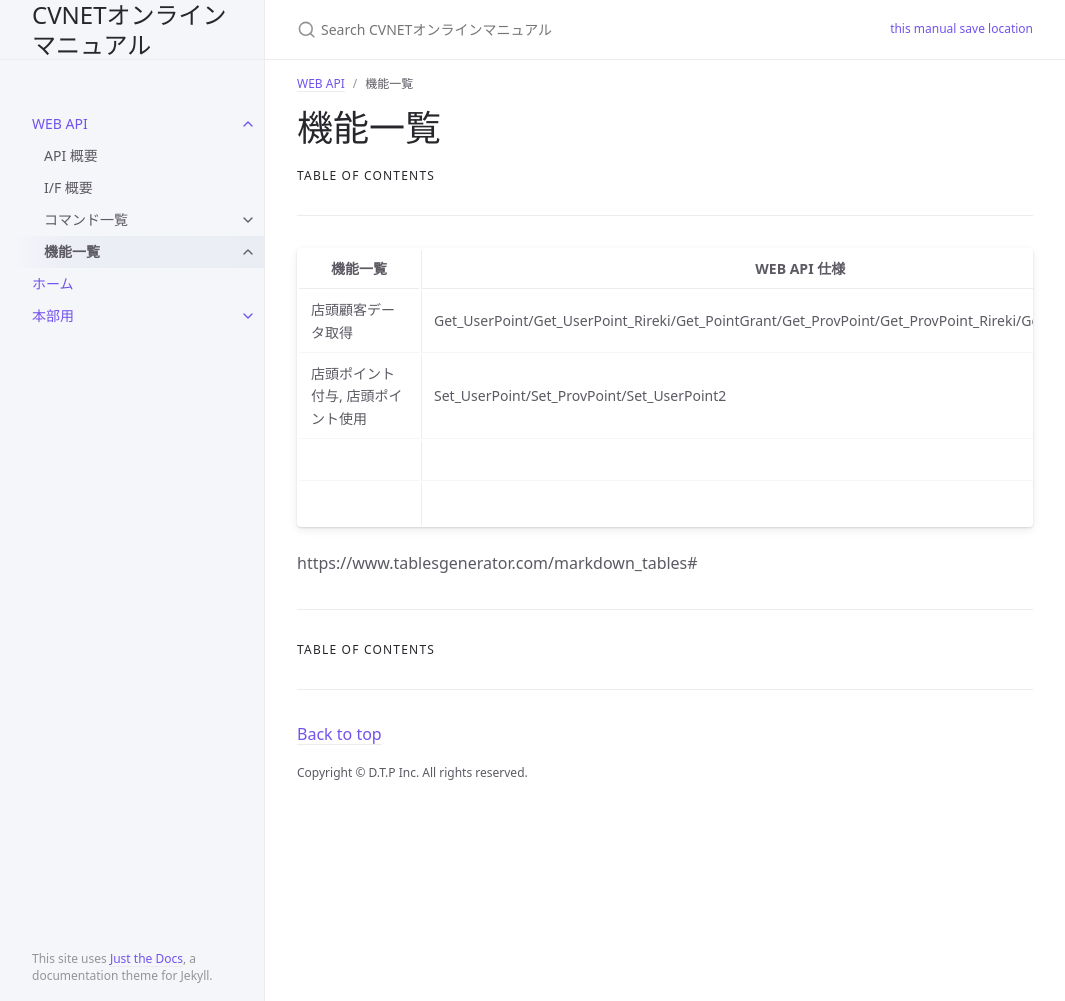
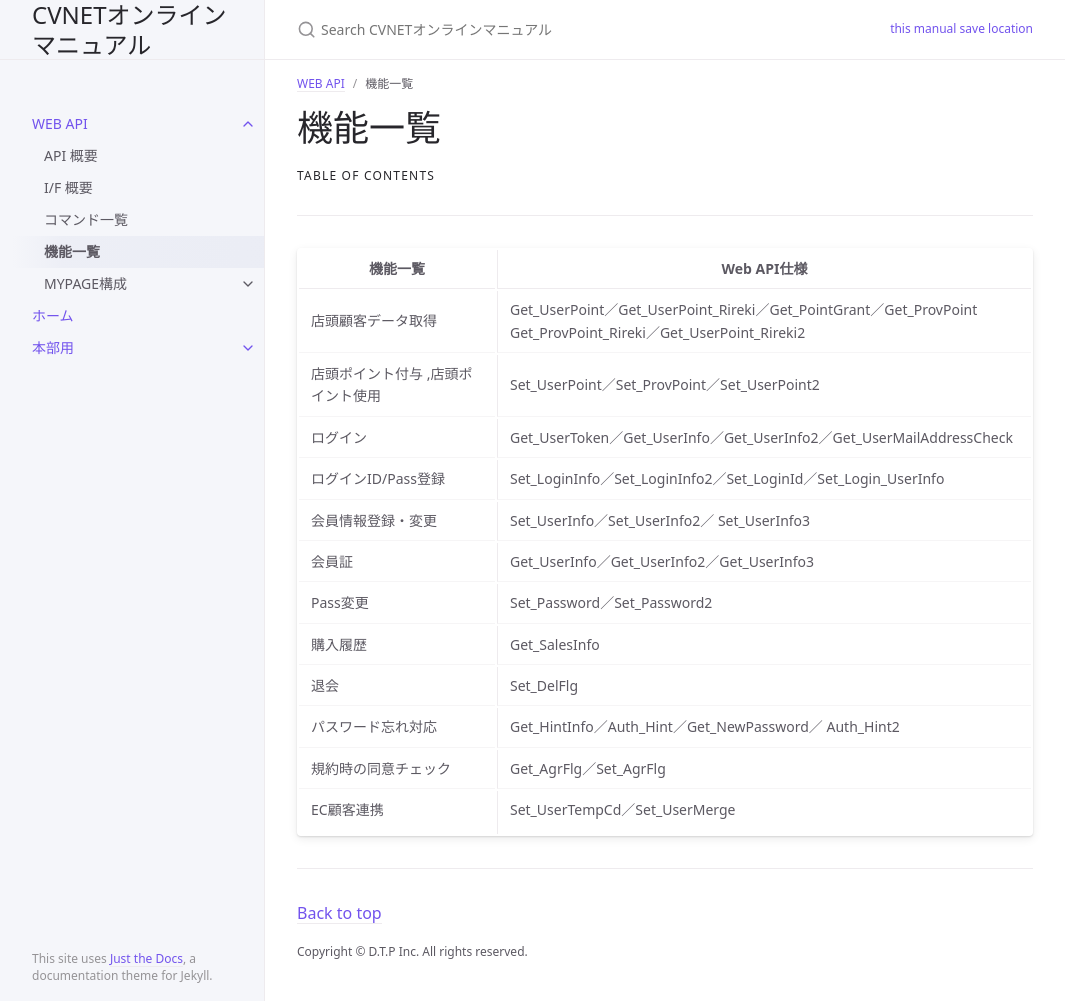
Before and after one commit to noor-klcv/cvnet_manual, a Jekyll site: the page built from DOCS/API/4. 機能一覧.md, in a window 1280 px wide and 1001 px high. Shown: the whole window, without its empty margins (107-1172 px from the left). Built offline with Jekyll 4.4.1, drawn with Linux system fonts in a browser that asks for light colours.

```diff
--- a/DOCS/API/4. 機能一覧.md
+++ b/DOCS/API/4. 機能一覧.md
@@ -20,13 +20,17 @@ permalink: /API/4
 
 ---
 
-| 機能一覧                           	| WEB API 仕様                                                                                               	|
-|------------------------------------	|------------------------------------------------------------------------------------------------------------	|
-| 店頭顧客データ取得                 	| Get_UserPoint/Get_UserPoint_Rireki/Get_PointGrant/Get_ProvPoint/Get_ProvPoint_Rireki/Get_UserPoint_Rireki2 	|
-| 店頭ポイント付与, 店頭ポイント使用 	| Set_UserPoint/Set_ProvPoint/Set_UserPoint2                                                                 	|
-|                                    	|                                                                                                            	|
-|                                    	|                                                                                                            	|
-
-
-
-https://www.tablesgenerator.com/markdown_tables#
+| 機能一覧                           | Web API仕様                                                                                                               |
+|------------------------------------|---------------------------------------------------------------------------------------------------------------------------|
+| 店頭顧客データ取得                 |     Get_UserPoint／Get_UserPoint_Rireki／Get_PointGrant／Get_ProvPoint     Get_ProvPoint_Rireki／Get_UserPoint_Rireki2    |
+| 店頭ポイント付与 ,店頭ポイント使用 |     Set_UserPoint／Set_ProvPoint／Set_UserPoint2                                                                          |
+| ログイン                           |     Get_UserToken／Get_UserInfo／Get_UserInfo2／Get_UserMailAddressCheck                                                  |
+| ログインID/Pass登録                |     Set_LoginInfo／Set_LoginInfo2／Set_LoginId／Set_Login_UserInfo                                                        |
+| 会員情報登録・変更                 |     Set_UserInfo／Set_UserInfo2／ Set_UserInfo3                                                                           |
+| 会員証                             |     Get_UserInfo／Get_UserInfo2／Get_UserInfo3                                                                            |
+| Pass変更                           |     Set_Password／Set_Password2                                                                                           |
+| 購入履歴                           |     Get_SalesInfo                                                                                                         |
+| 退会                               |     Set_DelFlg                                                                                                            |
+| パスワード忘れ対応                 |     Get_HintInfo／Auth_Hint／Get_NewPassword／ Auth_Hint2                                                                 |
+| 規約時の同意チェック               |     Get_AgrFlg／Set_AgrFlg                                                                                                |
+| EC顧客連携                         |     Set_UserTempCd／Set_UserMerge                                                                                         |
```
Also changed, not shown: other parts of DOCS/API/4. 機能一覧.md (+1 -1 lines), DOCS/API/2. IF 概要.md (+2 -2 lines), DOCS/API/3. コマンド一覧.md (+1 -1 lines), DOCS/API/5. MYPAGE構成.md (added, +28 -0 lines), img/API/2.IF概要.jpeg (renamed from img/cvnet/api/2.IF概要.jpeg), img/API/MYPAGE構成.png (added).
